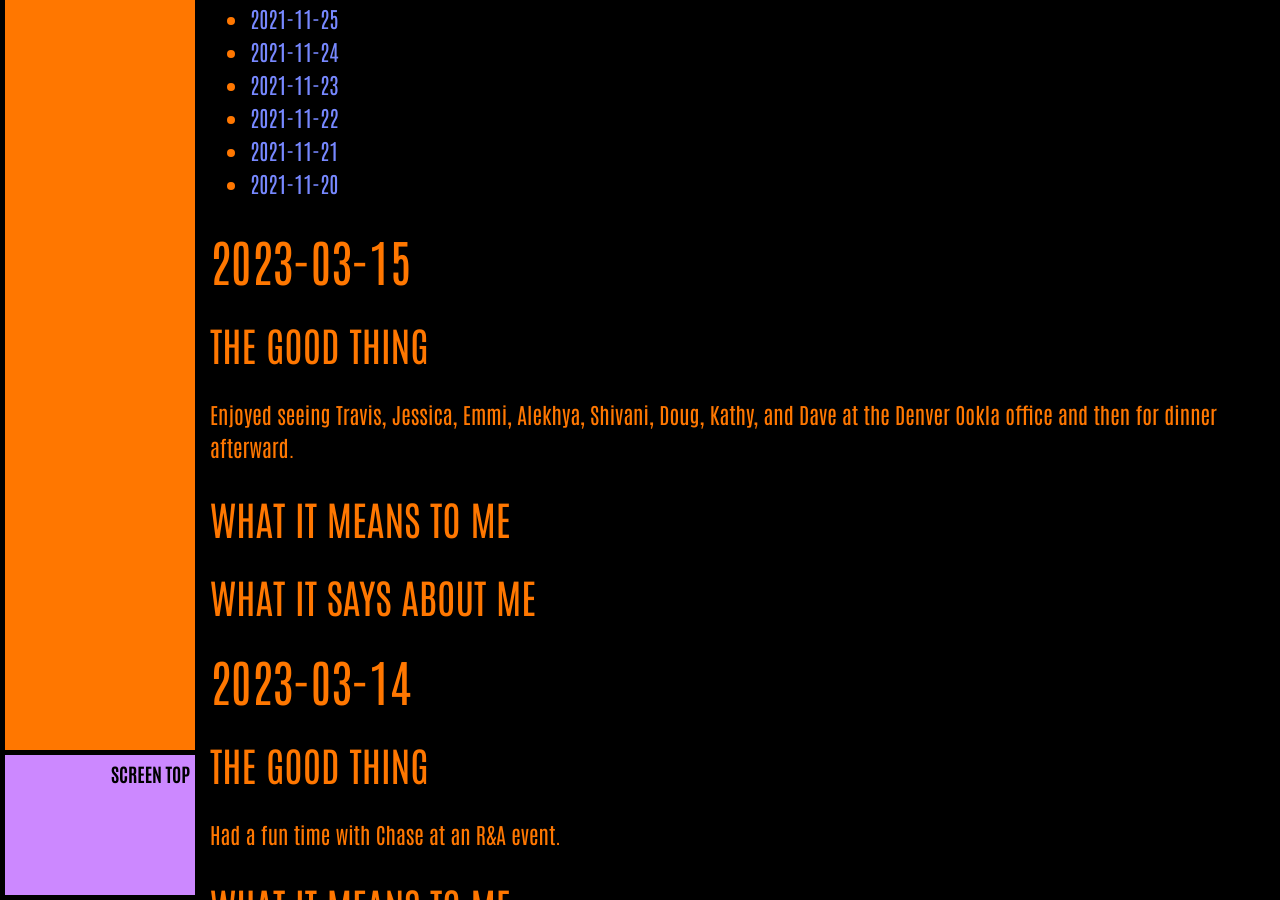
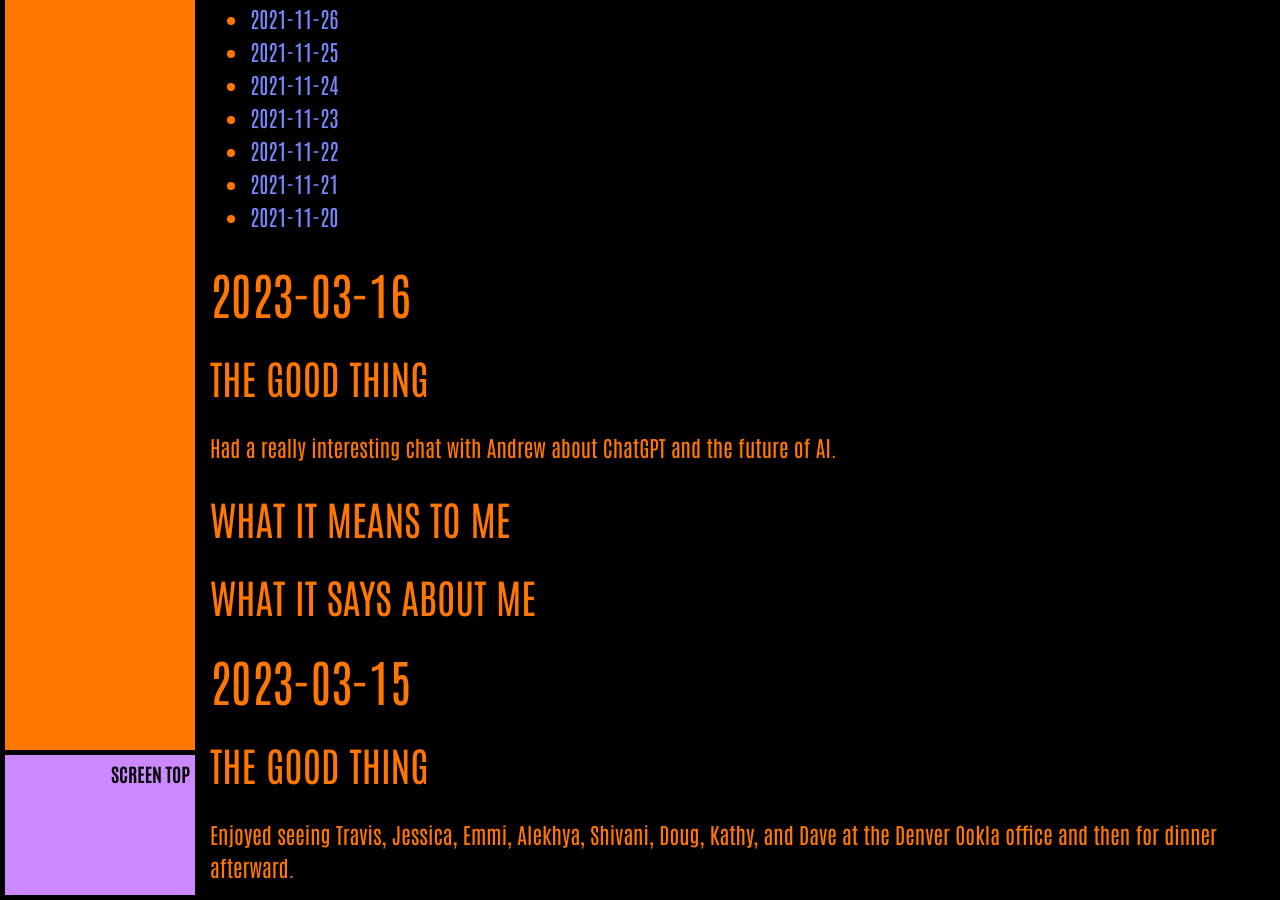
Before and after one commit to ArthurZey/arthurzey.github.io, a Jekyll site: the page built from _pages/one-good-thing.md, in a window 1280 px wide and 900 px high, scrolled down 10032 px. Built offline with Jekyll 4.4.1, drawn with Linux system fonts in a browser that asks for light colours; some of the changed text lies outside the part shown.

Commit message:
added stub for 2023-03-16

```diff
--- a/_pages/one-good-thing.md
+++ b/_pages/one-good-thing.md
@@ -13,6 +13,15 @@
 {:toc}
 {::options toc_levels="2" /}
 
+## 2023-03-16
+### The Good Thing
+Had a really interesting chat with Andrew about ChatGPT and the future of AI.
+### What It Means to Me
+
+### What It Says about Me
+
+
+
 ## 2023-03-15
 ### The Good Thing
 Enjoyed seeing Travis, Jessica, Emmi, Alekhya, Shivani, Doug, Kathy, and Dave at the Denver Ookla office and then for dinner afterward.
```
Also changed, not shown: other parts of _pages/one-good-thing.md (+1 -1 lines).
